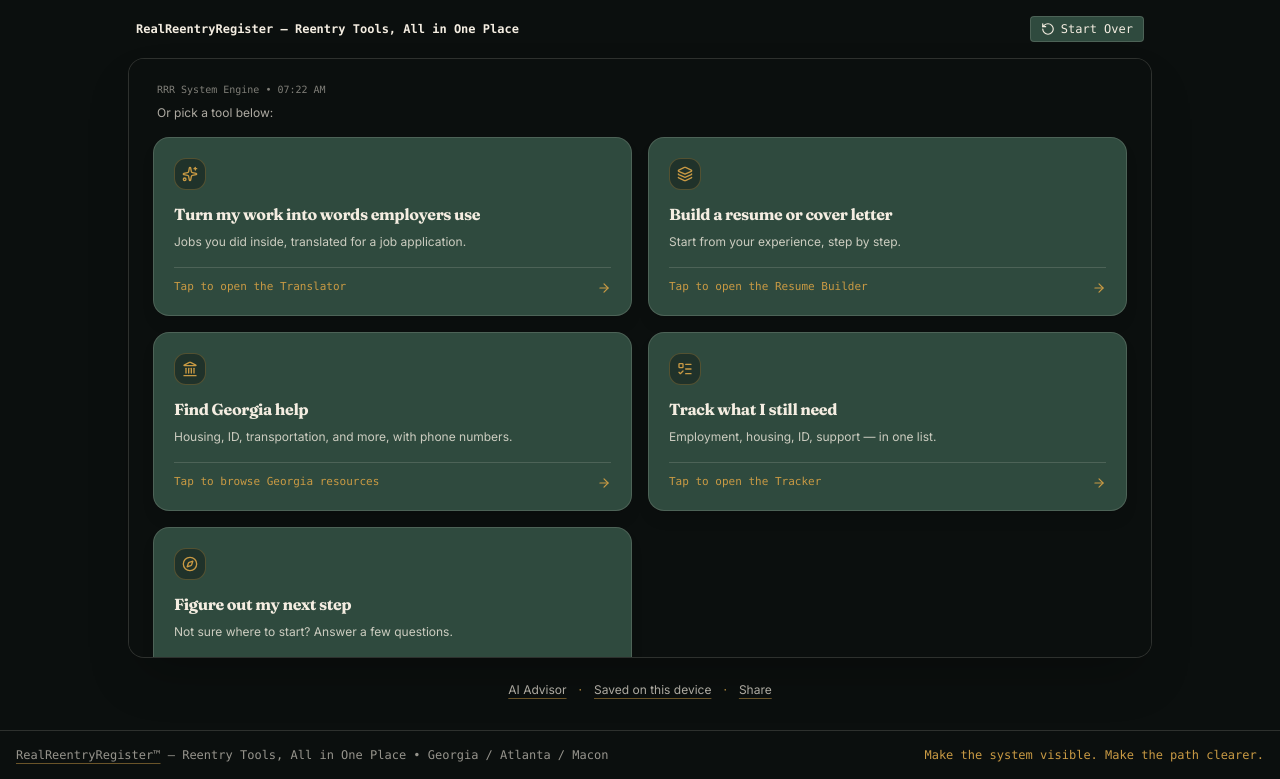
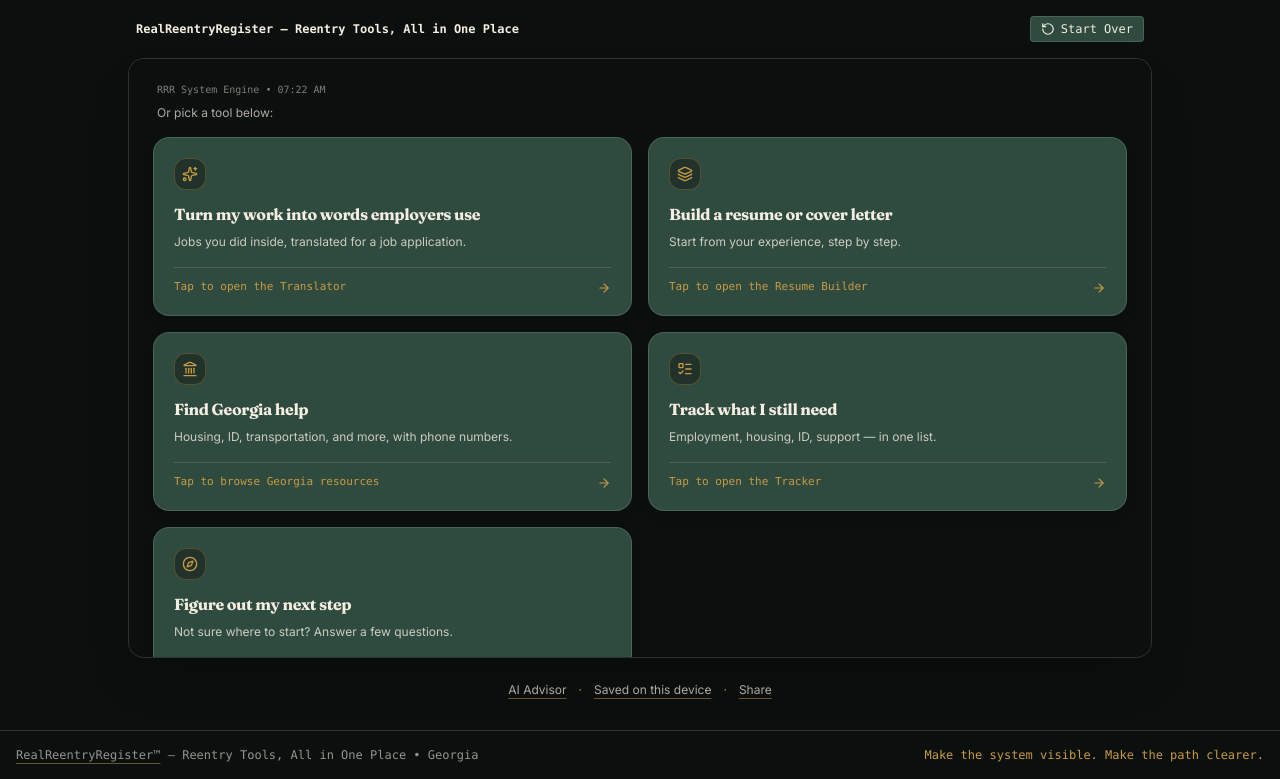
Before and after one commit to IlluminIvy-lab/RRR-Engine, a React (Vite) app: page / in a window 1280 px wide. Shown: the part 346-1125 px from the top of the page. Built offline with nearby package versions, Linux system fonts and the light colour scheme.

Commit message:
Footer: location now reads Georgia only

```diff
--- a/src/App.tsx
+++ b/src/App.tsx
@@ -611,7 +611,7 @@ export default function App() {
       {/* Print Stylesheet Clean Header for Direct Printing */}
       <footer className="border-t border-[#F4EDE1]/15 bg-[#0B0F0E] py-4 text-center text-xs font-mono text-[#F4EDE1]/60 print:hidden">
         <div className="max-w-7xl mx-auto px-4 flex flex-col sm:flex-row items-center justify-between gap-2">
-          <span><a href="https://rrr-landing.onrender.com" className="underline decoration-[#C99A44]/50 underline-offset-4 hover:text-[#F4EDE1] transition-colors">RealReentryRegister™</a> — Reentry Tools, All in One Place • Georgia / Atlanta / Macon</span>
+          <span><a href="https://rrr-landing.onrender.com" className="underline decoration-[#C99A44]/50 underline-offset-4 hover:text-[#F4EDE1] transition-colors">RealReentryRegister™</a> — Reentry Tools, All in One Place • Georgia</span>
           <span className="text-[#C99A44]">Make the system visible. Make the path clearer.</span>
         </div>
       </footer>
```
